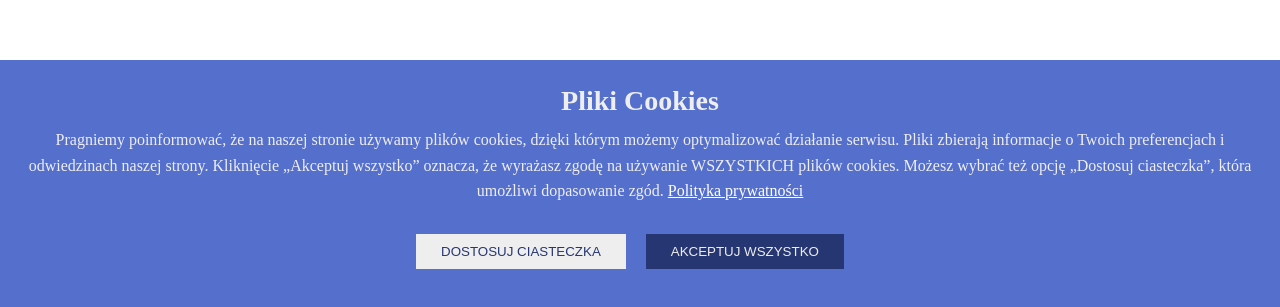
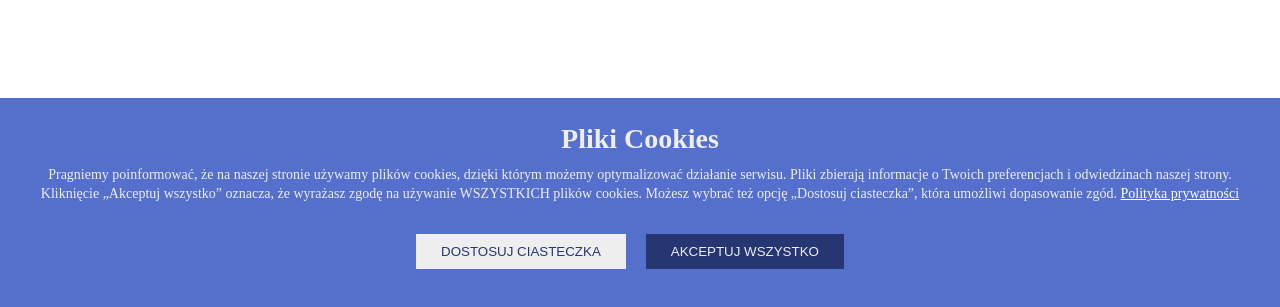
Before and after one commit to damiandusinskigreloch/ciastka, a plain HTML site: page index.html in a window 1280 px wide. Shown: the part 481-788 px from the top of the page. Drawn offline with Linux system fonts and the light colour scheme.

Commit message:
change font

```diff
--- a/style.css
+++ b/style.css
@@ -32,8 +32,8 @@ a {
 
 #cookie-banner p {
     color: #eee;
-    line-height: 1.6;
-    font-size: 16px;
+    line-height: 1.4;
+    font-size: 14px;
     text-align: center;
 }
 
```
